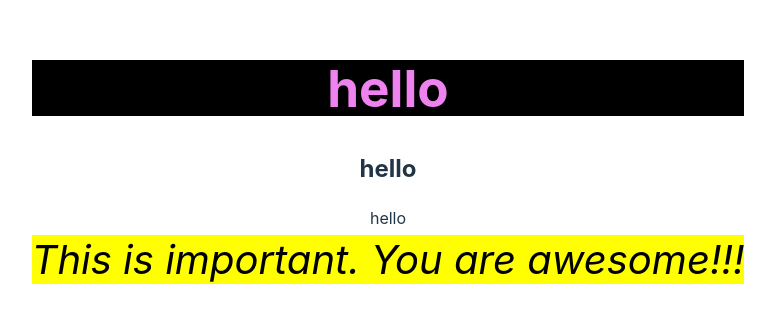
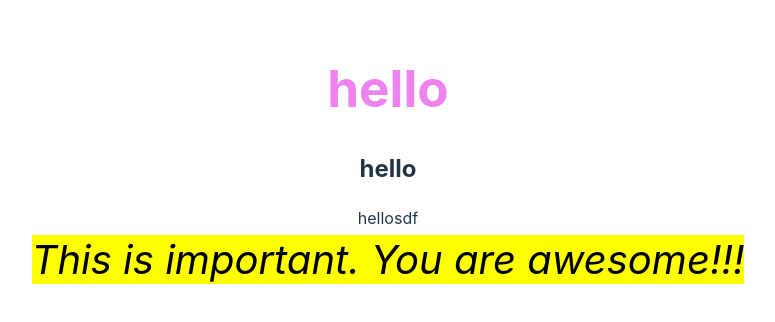
Before and after one commit to baesumin/react-polymorphic-component, a React (Vite) app: page / in a window 1280 px wide. Shown: the part 242-564 px from the top of the page, without its empty margins (252-1027 px from the left). Built offline with nearby package versions, Linux system fonts and the light colour scheme.

Commit message:
feat: * 다형성 작업 완료

```diff
--- a/src/App.tsx
+++ b/src/App.tsx
@@ -11,7 +11,7 @@ const Emphasis = ({ children }: { children: React.ReactNode }) => {
 };
 
 function App() {
-  const ref = useRef<HTMLAnchorElement | null>(null);
+  const ref = useRef<HTMLHeadingElement | null>(null);
 
   return (
     <div className="App">
@@ -25,6 +25,7 @@ function App() {
       </Text>
       <Text as={"h2"}>hello</Text>
       <Text>hello</Text>
+      <Text>sdf</Text>
       <br />
       <Text as={Emphasis}>This is important. You are awesome!!!</Text>
     </div>
--- a/src/components/Text.tsx
+++ b/src/components/Text.tsx
@@ -1,4 +1,4 @@
-import React, { ForwardedRef } from "react";
+import React from "react";
 
 type Rainbow =
   | "red"
@@ -9,50 +9,46 @@ type Rainbow =
   | "indigo"
   | "violet";
 
+type PolymorphicRef<C extends React.ElementType> =
+  React.ComponentPropsWithRef<C>["ref"];
+
 type AsProp<C extends React.ElementType> = {
   as?: C;
 };
 
 type PropsToOmit<C extends React.ElementType, P> = keyof (AsProp<C> & P);
 
-type PolymorphicComponentProps<
+type PolymorphicComponentProp<
   C extends React.ElementType,
   Props = object
 > = React.PropsWithChildren<Props & AsProp<C>> &
   Omit<React.ComponentPropsWithoutRef<C>, PropsToOmit<C, Props>>;
 
-type TextProps = { color?: Rainbow | "black" };
+type PolymorphicComponentPropWithRef<
+  C extends React.ElementType,
+  Props = object
+> = PolymorphicComponentProp<C, Props> & { ref?: PolymorphicRef<C> };
 
-type PolymorphicRef<C extends React.ElementType> =
-  React.ComponentPropsWithRef<C>["ref"];
+type TextProps<C extends React.ElementType> = PolymorphicComponentPropWithRef<
+  C,
+  { color?: Rainbow | "black" }
+>;
 
-type Props<C extends React.ElementType, P> = PolymorphicComponentProps<C, P>;
+type TextComponent = <C extends React.ElementType = "span">(
+  props: TextProps<C>
+) => React.ReactNode | null;
 
-type PolymorphicComponentPropsWithRef<
-  C extends React.ElementType,
-  P
-> = PolymorphicComponentProps<C, P> & {
-  ref?: PolymorphicRef<C>;
-};
-
-type TextComponent = <C extends React.ElementType>(
-  props: PolymorphicComponentPropsWithRef<C, TextProps>
-) => React.ReactElement | null;
-
-export const Text = React.forwardRef(
-  <C extends React.ElementType = "span">(
-    { as, style, color, children, ...restProps }: Props<C, TextProps>,
-    ref?: React.ComponentPropsWithRef<C>["ref"]
+export const Text: TextComponent = React.forwardRef(
+  <C extends React.ElementType>(
+    { as, color, children }: TextProps<C>,
+    ref?: PolymorphicRef<C>
   ) => {
     const Component = as || "span";
 
-    const internalStyles = color ? { style: { ...style, color } } : {};
+    const style = color ? { style: { color } } : {};
+
     return (
-      <Component
-        ref={ref as React.Ref<unknown>}
-        {...restProps}
-        {...internalStyles}
-      >
+      <Component ref={ref} {...style}>
         {children}
       </Component>
     );
```
